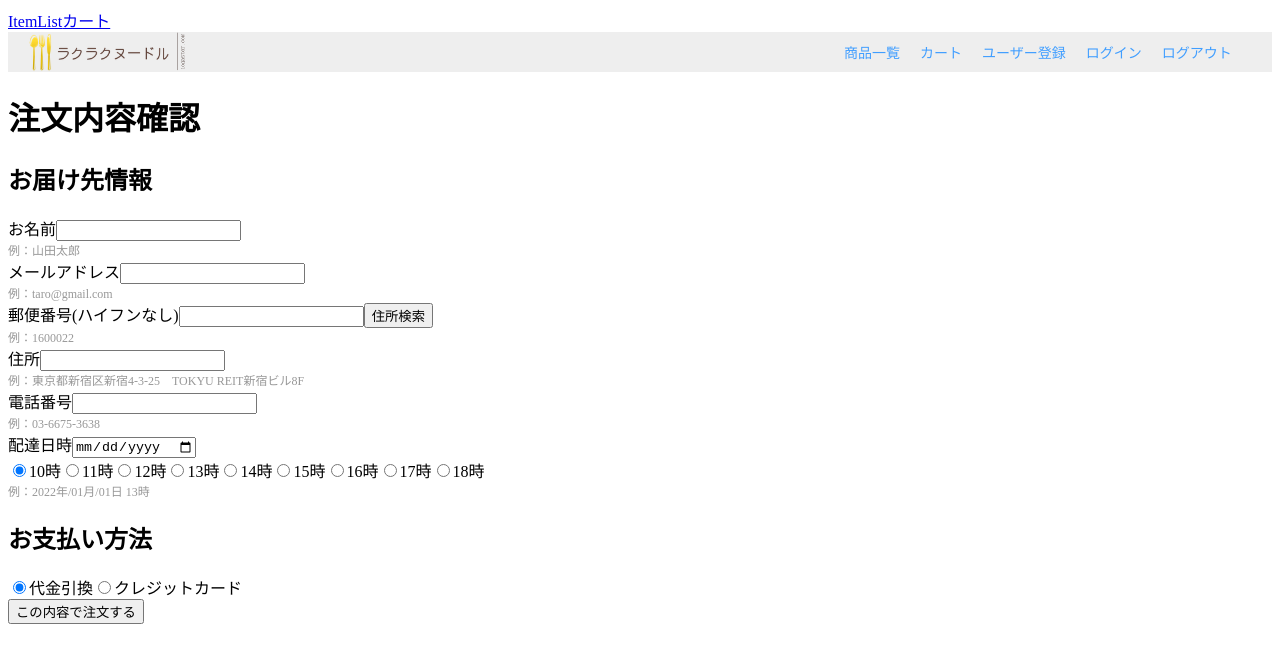
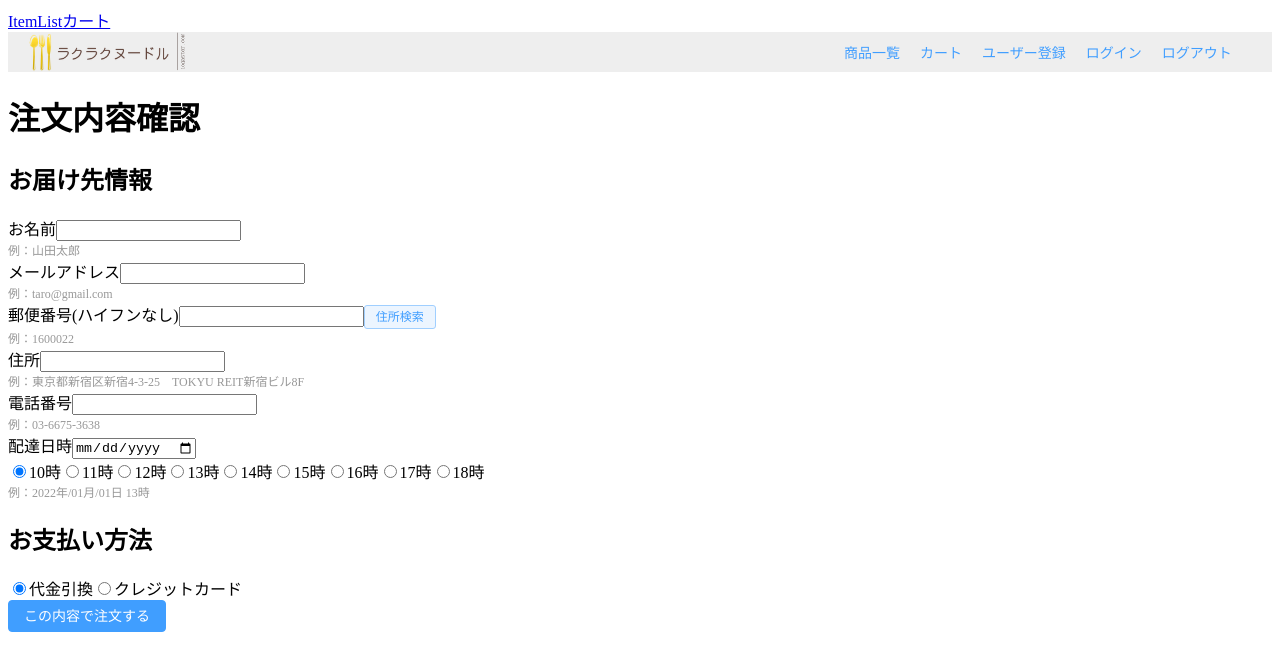
Before and after one commit to Mmy26/vue3-ecsite, a Vue app: page /orderConfirm in a window 1280 px wide. Shown: the top 670 px of the page. Built offline with nearby package versions, Linux system fonts and the light colour scheme.

Commit message:
ボタンのサイズ変更

```diff
--- a/components.d.ts
+++ b/components.d.ts
@@ -8,8 +8,6 @@ declare module '@vue/runtime-core' {
     CreditCardPayment: typeof import('./src/components/CreditCardPayment.vue')['default']
     ElButton: typeof import('element-plus/es')['ElButton']
     ElCol: typeof import('element-plus/es')['ElCol']
-    ElForm: typeof import('element-plus/es')['ElForm']
-    ElFormItem: typeof import('element-plus/es')['ElFormItem']
     ElHeader: typeof import('element-plus/es')['ElHeader']
     ElImage: typeof import('element-plus/es')['ElImage']
     ElInput: typeof import('element-plus/es')['ElInput']
--- a/src/components/CreditCardPayment.vue
+++ b/src/components/CreditCardPayment.vue
@@ -217,9 +217,9 @@ const checkCredit = async () => {
     <div class="ex">例：123</div>
   </div>
   <div>
-    <button type="button" @click="checkCredit">
-      クレジットカードが利用できるか確認する
-    </button>
+    <el-button type="primary" plain size="small" @click="checkCredit"
+      >クレジットカードが利用できるか確認する</el-button
+    >
   </div>
   <div>{{ message }}</div>
 </template>
--- a/src/views/OrderConfirm.vue
+++ b/src/views/OrderConfirm.vue
@@ -256,9 +256,7 @@ const getAddress = async () => {
           <div class="input-field">
             <label for="zipcode">郵便番号(ハイフンなし)</label>
             <input id="zipcode" type="text" maxlength="7" v-model="zipCode" />
-            <button class="btn" type="button" @click="getAddress">
-              <span>住所検索</span>
-            </button>
+            <el-button type="primary" plain size="small" @click="getAddress">住所検索</el-button>
             <div class="ex">例：1600022</div>
           </div>
           <div class="errorMessages">{{ zipCodeError }}</div>
@@ -403,9 +401,7 @@ const getAddress = async () => {
       </div>
 
       <div class="row order-confirm-btn">
-        <button class="btn" type="button" @click="orderConfirm">
-          <span>この内容で注文する</span>
-        </button>
+        <el-button type="primary" @click="orderConfirm">この内容で注文する</el-button>
       </div>
       <div class="errorMessages">{{ errorMessage }}</div>
     </div>
```
Also changed, not shown: 1 other file (tests, documents, lock files or other folders).
